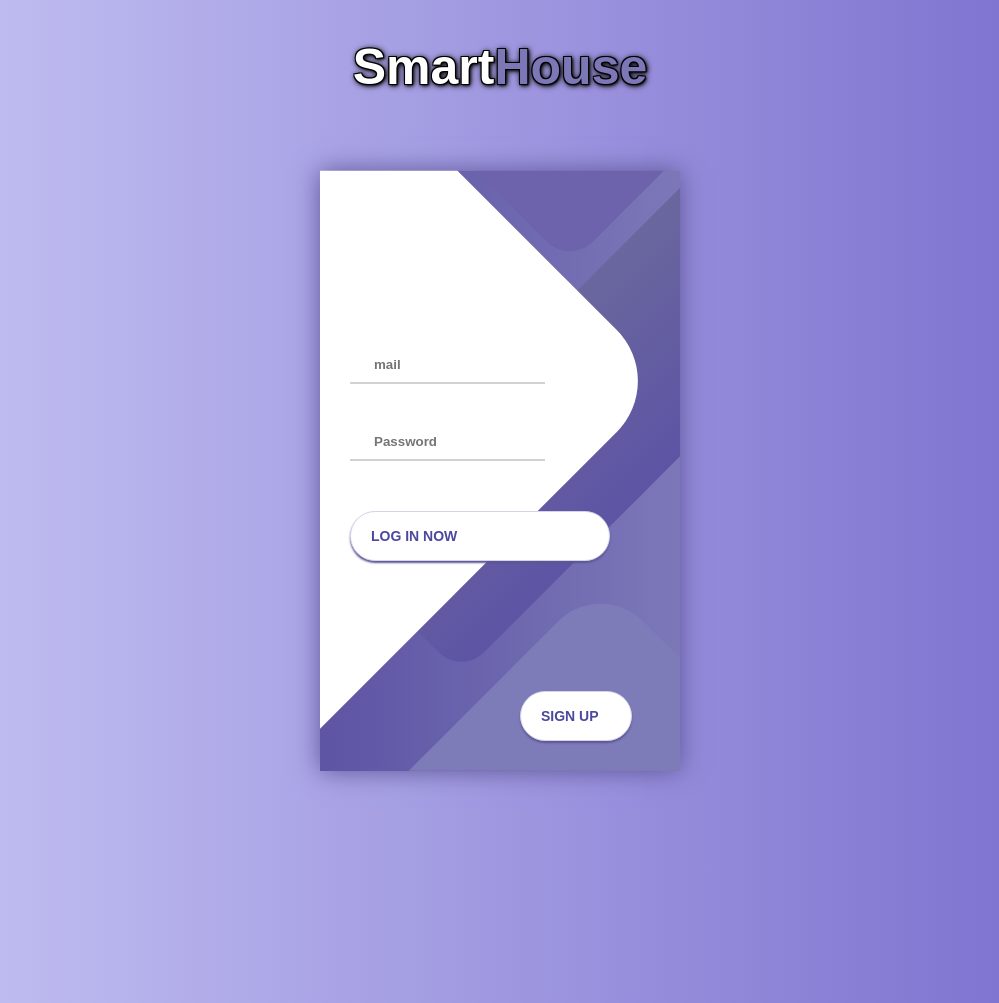
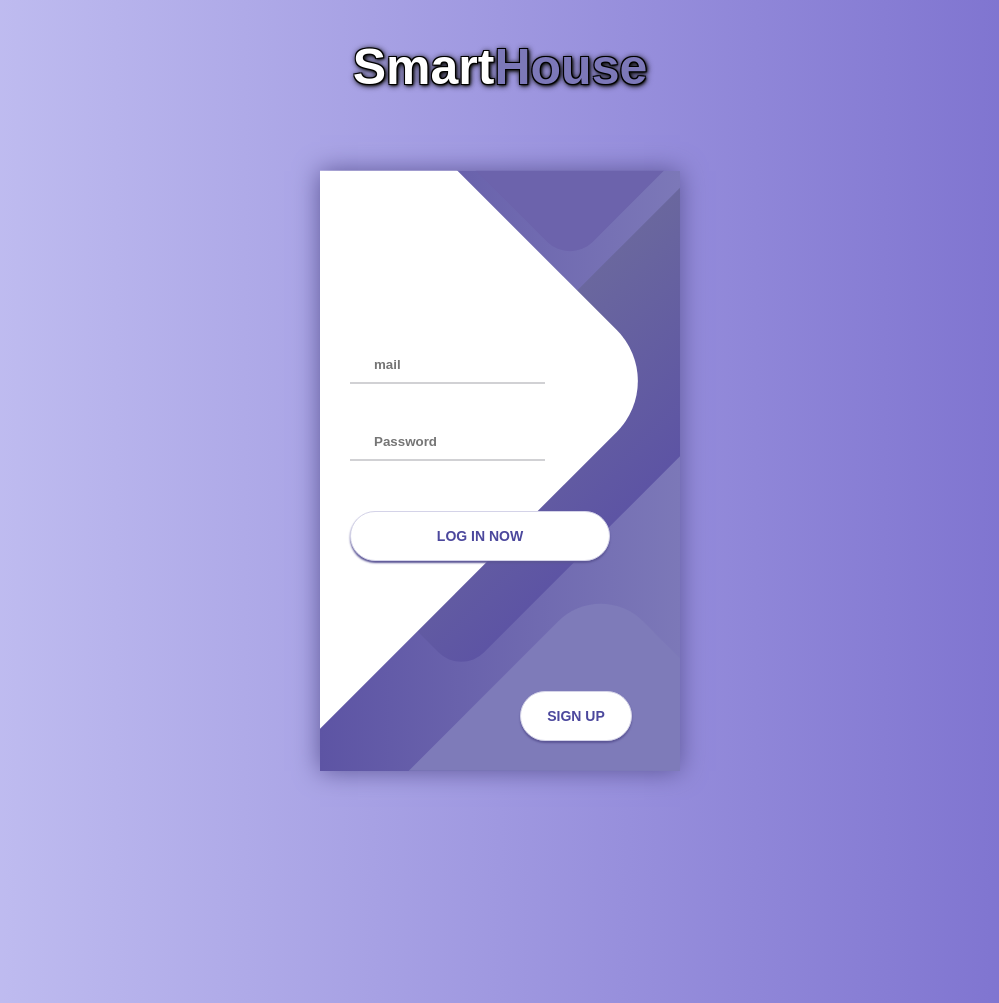
Before and after one commit to gbaalat/domo, a Python web app: template src/domo/auth/templates/auth_connexion.html in a window 1280 px wide. Shown: the whole page, without its empty margins (140-1139 px from the left). Run offline with Jinja, Linux system fonts and the light colour scheme; the template is opened without the code that fills it, so the values that code supplies are empty; some libraries are stand-ins or nearby versions.

Commit message:
modification css span

```diff
--- a/src/domo/auth/templates/auth_connexion.html
+++ b/src/domo/auth/templates/auth_connexion.html
@@ -24,7 +24,7 @@
               <form action="{{ url_for('auth_bp.inscription') }}" method="get">
                 <h3>
                   <button class="button sign_up">
-                    <span class="button__sign">sign up</span>
+                    <div class="button__sign">sign up</div>
                     <i class="button__icon_sign"></i>
                   </button>
                 </h3>
--- a/src/domo/auth/templates/auth_inscription.html
+++ b/src/domo/auth/templates/auth_inscription.html
@@ -25,7 +25,7 @@
 			<form action="{{ url_for('auth_bp.connexion') }}" method="get">
 			  <h3>
 				<button class="button sign_up">
-				  <span class="button__sign">back</span>
+				  <div class="button__sign">back</div>
 				  <i class="button__icon_sign"></i>
 				</button>
 			  </h3>
--- a/src/domo/general/templates/acceuil.html
+++ b/src/domo/general/templates/acceuil.html
@@ -13,7 +13,7 @@
 			</h2>
 			<div class="login">
 			<button class="button login__submit">
-				<span class="button__text">	<a href="{{ url_for('gen_bp.commandes') }}">manual controls</a></span>
+				<div class="button__text"><a href="{{ url_for('gen_bp.commandes') }}">manual controls</a></div>
 				<i class="button__icon fas fa-chevron-right"></i>
 			</button>
 			</div>
@@ -21,7 +21,7 @@
 			<form action="{{ url_for('auth_bp.deconnexion') }}" method="get">
 			  <h3>
 				<button class="button sign_up">
-				  <span class="button__sign">disconnect</span>
+				  <div class="button__sign">disconnect</div>
 				  <i class="button__icon_sign"></i>
 				</button>
 			  </h3>
--- a/src/domo/static/style.css
+++ b/src/domo/static/style.css
@@ -17,6 +17,7 @@ h1 {
 a{
 	text-decoration: none;
 	color:#4C489D;
+	width: 100%;
 }
 
 p{
@@ -254,3 +255,11 @@ body {
 	right: 0px;
 	color: #fff;
 }
+
+.button__text{
+	width: 100%;
+}
+
+.button__sign{
+	width: 100%;
+}
```
